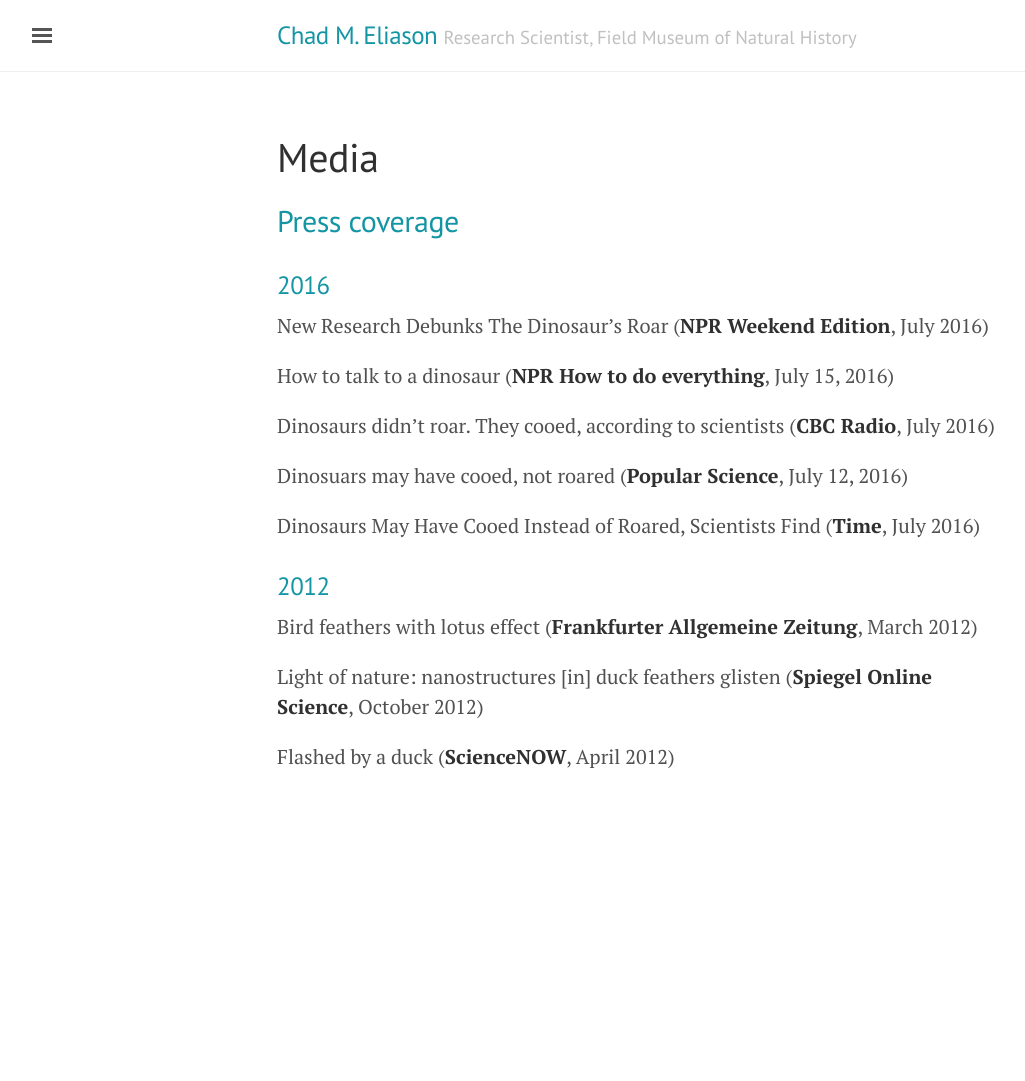
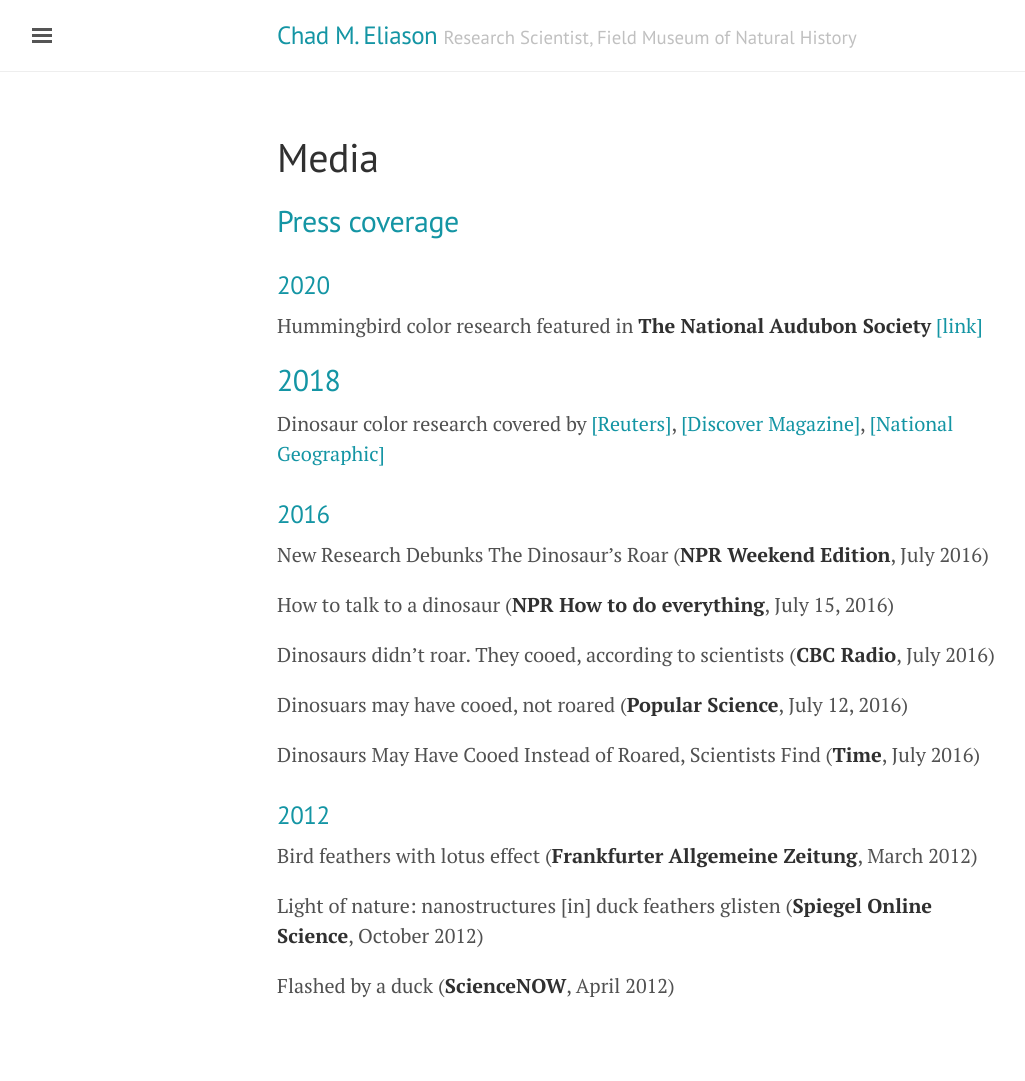
Before and after one commit to celiason/celiason.github.io, a Jekyll site: the page built from 5-media.md, in a window 1280 px wide. Shown: the whole page, without its empty margins (3-1028 px from the left). Built offline with Jekyll 4.4.1, drawn with Linux system fonts in a browser that asks for light colours; before the commit the page ends 900 px from its top, so only the background shows below that.

Commit message:
Update 5-media.md

```diff
--- a/5-media.md
+++ b/5-media.md
@@ -4,6 +4,14 @@
 ---
 
 ## Press coverage
+
+### 2020
+
+Hummingbird color research featured in __The National Audubon Society__ [[link]](https://www.audubon.org/news/hummingbirds-owe-their-shimmer-microscopic-pancake-structures)
+
+## 2018
+
+Dinosaur color research covered by [[Reuters]](https://www.reuters.com/article/us-science-dinosaur/chinese-rainbow-dinosaur-had-iridescent-feathers-like-hummingbirds-idUSKBN1F415D), [[Discover Magazine]](https://www.discovermagazine.com/planet-earth/meet-caihong-juji-the-shimmering-show-off-feathered-dinosaur), [[National Geographic]](https://www.nationalgeographic.com/animals/article/new-dinosaur-rainbow-feathers-china-caihong-paleontology-science)
 
 ### 2016
 
```
